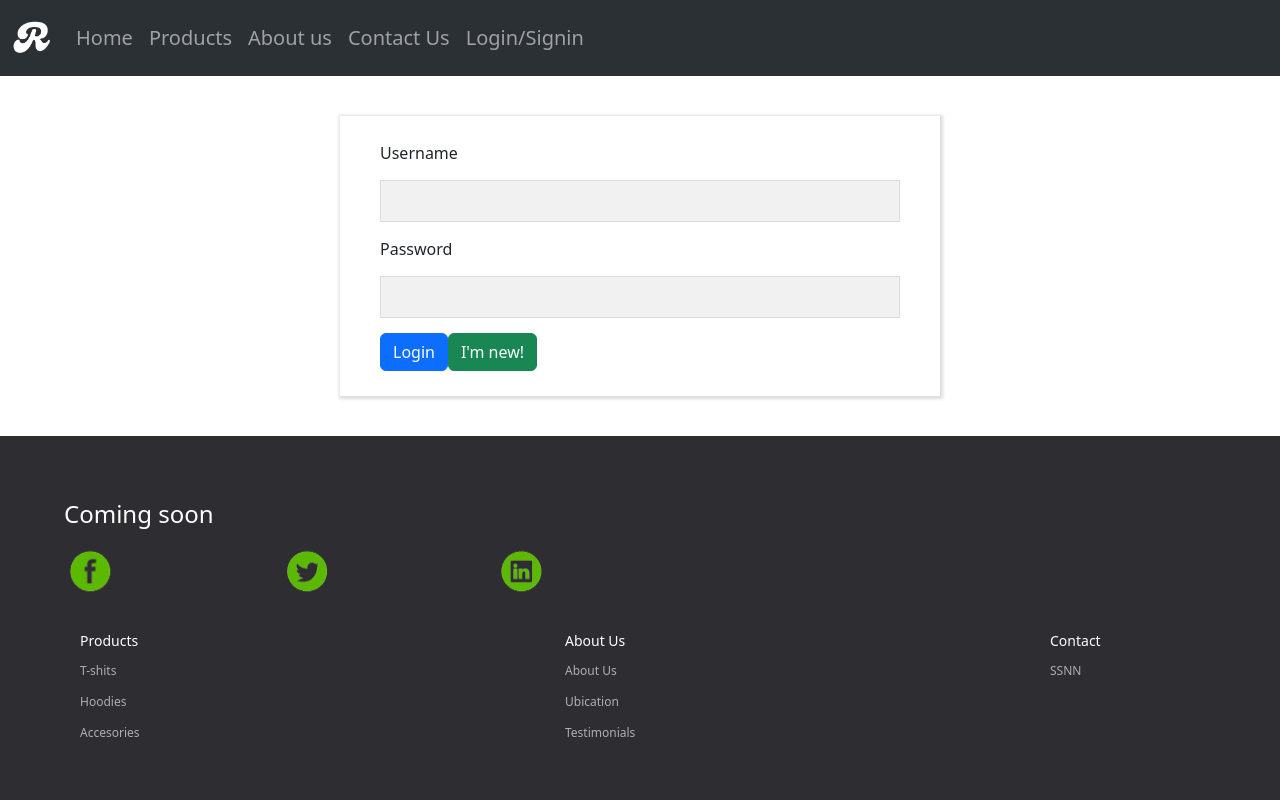
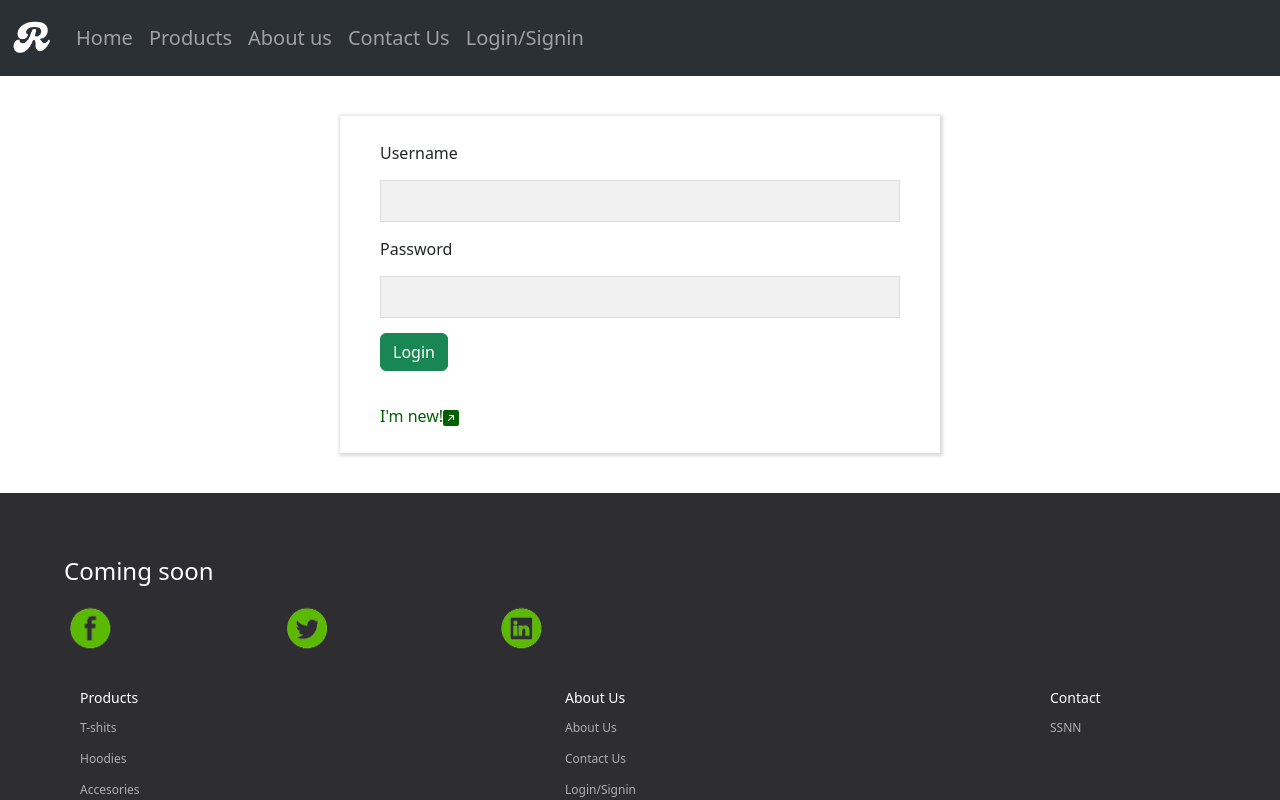
Before and after one commit to antoruizx/Crypto-Page, a React (Vite) app: page /login in a window 1280 px wide. Shown: the top 800 px of the page. Built offline with nearby package versions, Linux system fonts and the light colour scheme; no server answers.

Commit message:
login styles

```diff
--- a/package.json
+++ b/package.json
@@ -27,6 +27,7 @@
     "react": "^18.2.0",
     "react-bootstrap": "^2.9.1",
     "react-dom": "^18.2.0",
+    "react-icons": "^4.11.0",
     "react-paginate": "^8.2.0",
     "react-router-dom": "^6.15.0",
     "react-use-cart": "^1.13.0",
--- a/src/Styles/AboutUs.css
+++ b/src/Styles/AboutUs.css
@@ -1,7 +1,6 @@
 .about {
     padding: 5rem 3rem 3rem 3rem;
-    background-image: url("https://images.pexels.com/photos/572487/pexels-photo-572487.jpeg?auto=compress&cs=tinysrgb&w=1260&h=750&dpr=1");
-    width: 100%;
+    background-image: url("https://images.pexels.com/photos/572487/pexels-photo-572487.jpeg?auto=compress&cs=tinysrgb&w=1260&h=750&dpr=1");;
 }
 .row {
     display: flex;
--- a/src/Styles/Contact.css
+++ b/src/Styles/Contact.css
@@ -40,3 +40,15 @@ form button {
     color: #fff;
     cursor: pointer;
 }
+
+.btn:hover{
+	background: white;
+    color: black;
+}
+
+btn:hover:after,
+btn:hover:before{
+	transform: rotate(45deg), scaleX(130%);
+	background: rgb(45, 98, 37);
+	transition: all ease 0.5s;
+}
--- /dev/null
+++ b/src/Styles/Login.css
@@ -0,0 +1,3 @@
+.register {
+    color: rgb(2, 95, 2);
+}
--- a/src/components/Footer2.jsx
+++ b/src/components/Footer2.jsx
@@ -24,13 +24,13 @@ const Footer = () => {
 
                     <div className="sb__footer-links_div">
                         <h4>Products</h4>
-                        <a href="/t-shirts">
+                        <a href="/products">
                             <p>T-shits</p>
                         </a>
-                        <a href="/hoodies">
+                        <a href="/products">
                             <p>Hoodies</p>
                         </a>
-                        <a href="/accesories">
+                        <a href="/products">
                             <p>Accesories</p>
                         </a>
                     </div>
@@ -39,11 +39,11 @@ const Footer = () => {
                         <a href="/aboutus">
                             <p>About Us</p>
                         </a>
-                        <a href="/ubication">
-                            <p>Ubication</p>
+                        <a href="/contactUs">
+                            <p>Contact Us</p>
                         </a>
-                        <a href="/testimonios">
-                            <p>Testimonials</p>
+                        <a href="/login">
+                            <p>Login/Signin</p>
                         </a>
                     </div>
                     <div className="sb__footer-links_div">
--- a/src/pages/ContactUs.jsx
+++ b/src/pages/ContactUs.jsx
@@ -25,7 +25,7 @@ export const ContactUs = () => {
       <input type="email" name="user_email" placeholder="example@gmail.com" />
       <input type="phone" name="user_phone" placeholder="+549" />
       <textarea name="message" id="" cols="30" rows="10" placeholder="Type here..." />
-      <button type="submit" >Send</button>
+      <button className="btn btn-dark" type="submit">Send</button>
       </form>
   );
 };
--- a/src/pages/Login.jsx
+++ b/src/pages/Login.jsx
@@ -1,5 +1,7 @@
 import {useState} from 'react';
 import axios from 'axios';
+import "../Styles/Login.css";
+import { BsFillArrowUpRightSquareFill } from "react-icons/bs";
 
 
 function Login() {
@@ -27,8 +29,9 @@ function Login() {
             <input type="password" name="password" id="password"/>
 
             <div>
-              <a href="/" type="button" className="btn btn-primary">Login</a>
-              <a href="/signin" type="button" className="btn btn-success">I'm new!</a>
+              <a href="/" type="button" className="btn btn-success">Login</a>
+              <hr />
+              <a href="/signin" className="register">I'm new!<BsFillArrowUpRightSquareFill/></a>
             </div>
         </form>
 
```
Also changed, not shown: 1 other file (tests, documents, lock files or other folders).
